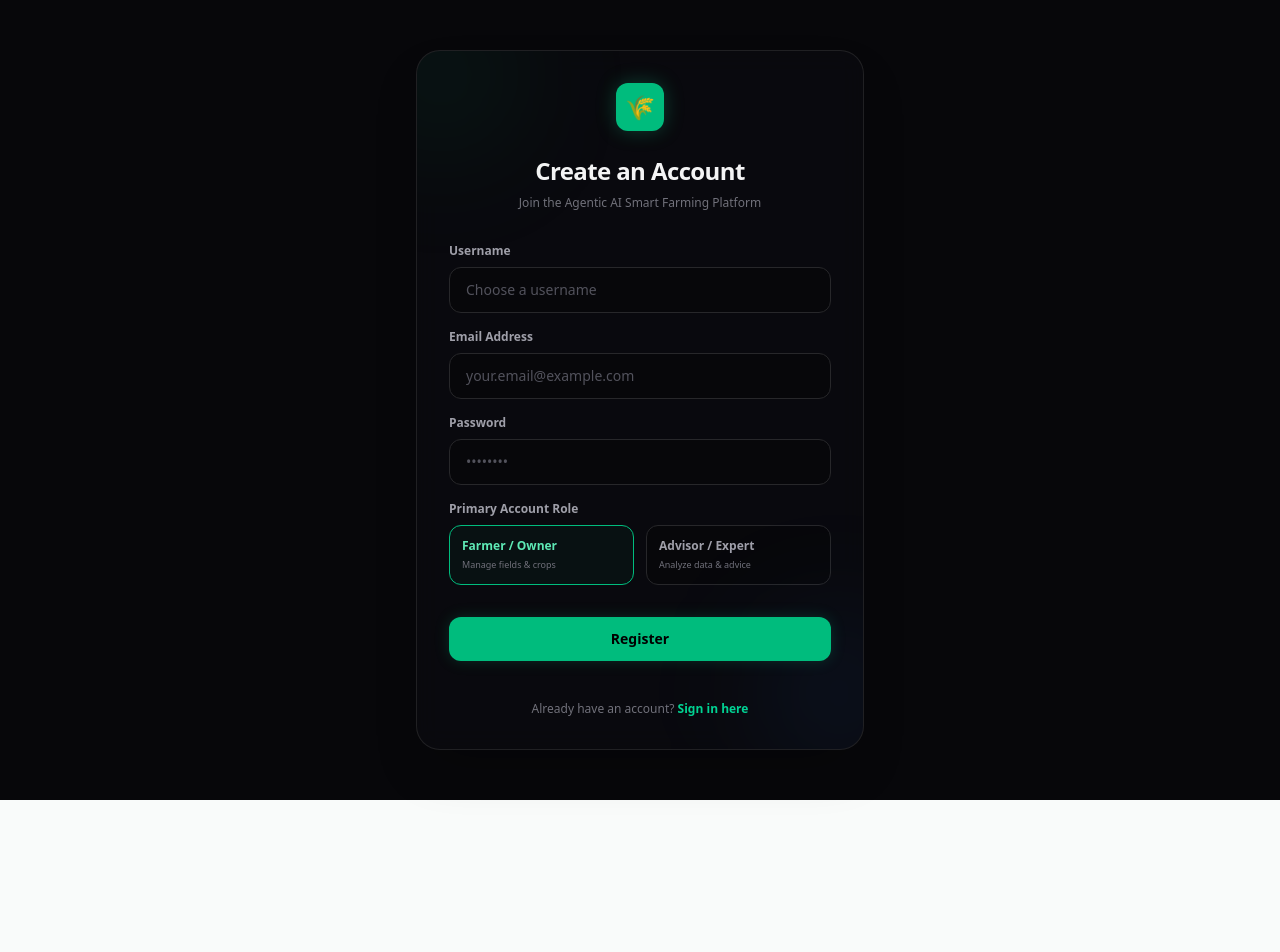
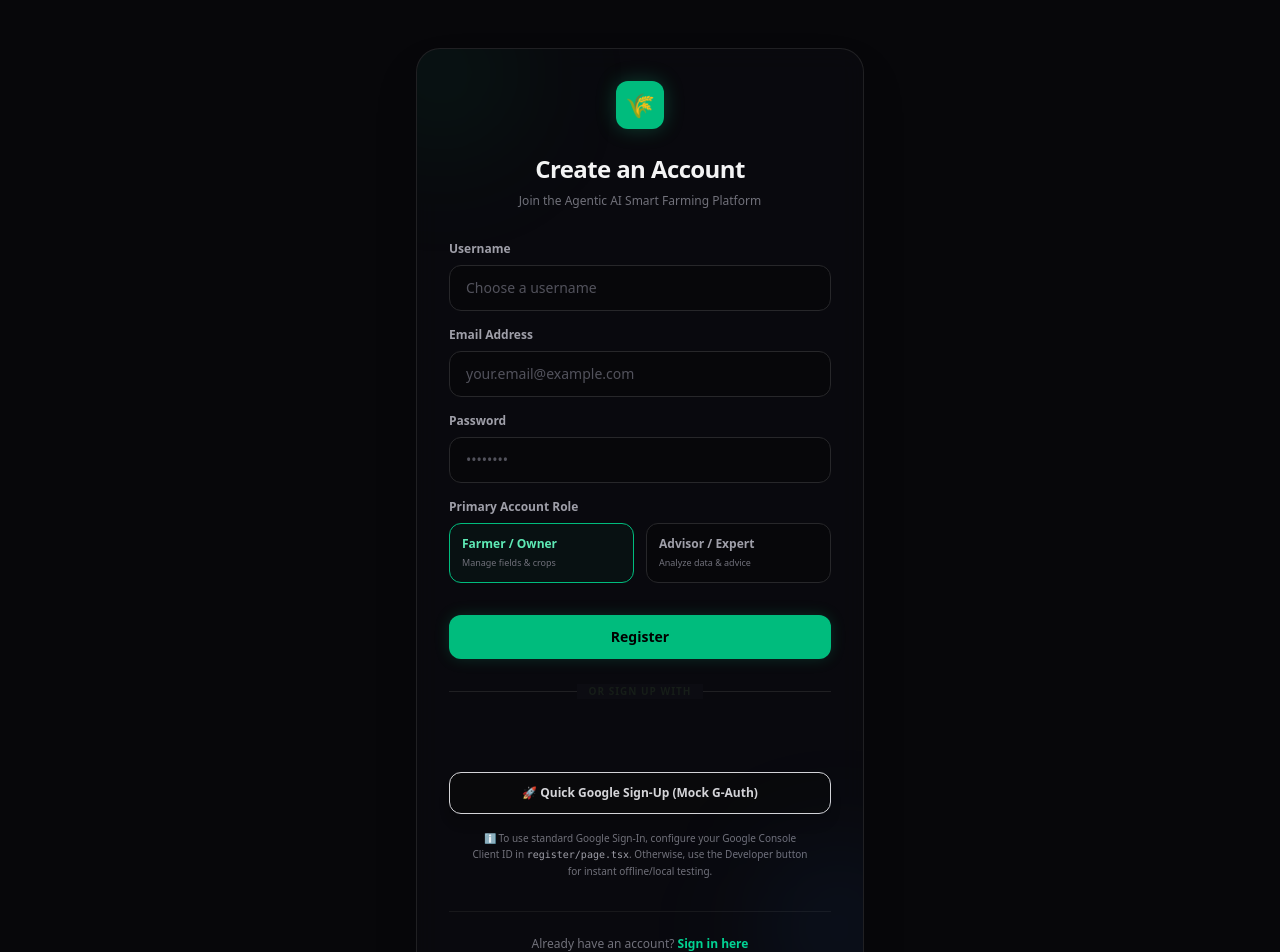
Before and after one commit to saihruthik-alt/agentic-ai-framework-smart-agriculture, a Next.js app in the folder frontend/: page /register in a window 1280 px wide. Shown: the top 952 px of the page. Before the commit the page ends 800 px from the top, so only its background shows below. Built offline with nearby package versions, Linux system fonts and the light colour scheme.

Commit message:
add google sign up block

```diff
--- a/frontend/src/app/register/page.tsx
+++ b/frontend/src/app/register/page.tsx
@@ -1,17 +1,84 @@
 "use client";
 
-import React, { useState } from "react";
+import React, { useState, useEffect } from "react";
 import Link from "next/link";
 import { useAuth } from "../../context/AuthContext";
 
 export default function RegisterPage() {
-  const { register } = useAuth();
+  const { register, loginGoogle } = useAuth();
   const [username, setUsername] = useState("");
   const [email, setEmail] = useState("");
   const [password, setPassword] = useState("");
   const [role, setRole] = useState("FARMER");
   const [error, setError] = useState("");
   const [loading, setLoading] = useState(false);
+
+  useEffect(() => {
+    // Check if script is already added
+    if (document.getElementById("google-gsi-client")) return;
+    const script = document.createElement("script");
+    script.src = "https://accounts.google.com/gsi/client";
+    script.id = "google-gsi-client";
+    script.async = true;
+    script.defer = true;
+    document.body.appendChild(script);
+  }, []);
+
+  const handleGoogleCredentialResponse = async (response: any) => {
+    setError("");
+    setLoading(true);
+    try {
+      await loginGoogle(response.credential);
+    } catch (err) {
+      const errMsg = err instanceof Error ? err.message : "Google registration failed.";
+      setError(errMsg);
+      setLoading(false);
+    }
+  };
+
+  useEffect(() => {
+    const initGoogle = () => {
+      if (typeof window !== "undefined" && (window as any).google) {
+        (window as any).google.accounts.id.initialize({
+          client_id: "683526543168-mockapps.apps.googleusercontent.com",
+          callback: handleGoogleCredentialResponse
+        });
+        (window as any).google.accounts.id.renderButton(
+          document.getElementById("google-signin-button"),
+          { theme: "filled_blue", size: "large", width: 380 }
+        );
+      }
+    };
+
+    const checkInterval = setInterval(() => {
+      if (typeof window !== "undefined" && (window as any).google) {
+        initGoogle();
+        clearInterval(checkInterval);
+      }
+    }, 500);
+
+    return () => clearInterval(checkInterval);
+  }, []);
+
+  const handleDeveloperGoogleLogin = async () => {
+    setError("");
+    setLoading(true);
+    try {
+      const header = btoa(JSON.stringify({ alg: "none", typ: "JWT" }));
+      const payload = btoa(JSON.stringify({
+        email: "google_farmer_test@gmail.com",
+        name: "Google Persistent Farmer",
+        given_name: "GoogleFarmer",
+        sub: "mock-google-sub-777"
+      }));
+      const mockGoogleToken = `${header}.${payload}.mock_signature`;
+      await loginGoogle(mockGoogleToken);
+    } catch (err) {
+      const errMsg = err instanceof Error ? err.message : "Developer signup failed.";
+      setError(errMsg);
+      setLoading(false);
+    }
+  };
 
   const handleSubmit = async (e: React.FormEvent) => {
     e.preventDefault();
@@ -144,7 +211,28 @@ export default function RegisterPage() {
           </div>
         </form>
 
-        <div className="text-center pt-2">
+        <div className="relative my-6 flex items-center justify-center">
+          <span className="absolute px-3 bg-[#0c0c12] text-[10px] text-zinc-555 font-bold uppercase tracking-widest">or sign up with</span>
+          <div className="w-full border-t border-zinc-800/80"></div>
+        </div>
+
+        <div className="space-y-4 flex flex-col items-center">
+          <div id="google-signin-button" className="w-full flex justify-center min-h-[40px]"></div>
+
+          <button
+            type="button"
+            onClick={handleDeveloperGoogleLogin}
+            className="w-full flex items-center justify-center gap-2 rounded-xl bg-zinc-950 border border-zinc-855 hover:border-zinc-800 py-3 text-xs font-semibold text-zinc-300 hover:bg-zinc-900 hover:text-white transition-all cursor-pointer shadow-lg"
+          >
+            🚀 Quick Google Sign-Up (Mock G-Auth)
+          </button>
+
+          <p className="text-[10px] text-zinc-500 text-center leading-relaxed max-w-[340px]">
+            ℹ️ To use standard Google Sign-In, configure your Google Console Client ID in <code className="text-zinc-400">register/page.tsx</code>. Otherwise, use the Developer button for instant offline/local testing.
+          </p>
+        </div>
+
+        <div className="text-center pt-6 border-t border-zinc-900 mt-6">
           <p className="text-xs text-zinc-500">
             Already have an account?{" "}
             <Link href="/login" className="font-semibold text-emerald-400 hover:text-emerald-300">
```
